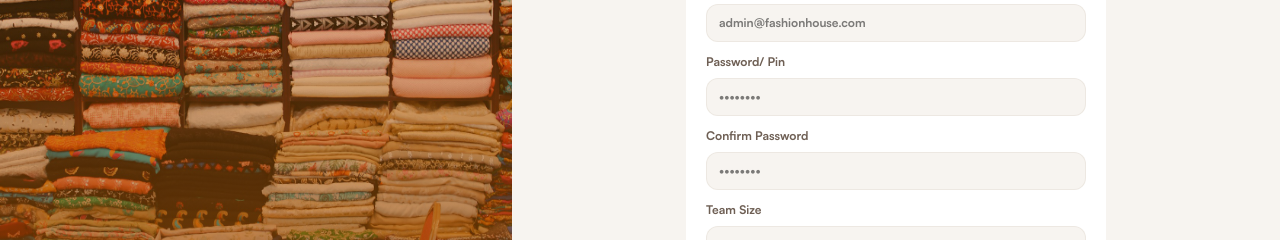
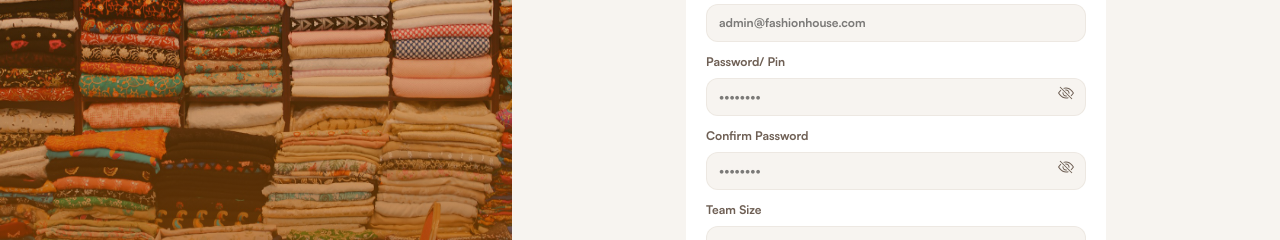
Before and after one commit to samuel-oluwadamisi/atela, a Next.js app: page /signup in a window 1280 px wide. Shown: the part 242-482 px from the top of the page. Built offline with nearby package versions, Linux system fonts and the light colour scheme; no server answers.

Commit message:
feat: added eye icon view and hide password functionality on the signup page for mije

```diff
--- a/src/features/auth/screens/Signup.tsx
+++ b/src/features/auth/screens/Signup.tsx
@@ -3,6 +3,7 @@
 import { useState } from "react";
 import { useSignup } from "../hooks/useAuth";
 import { signupSchema } from "../schema/signupSchema";
+import { BsEye, BsEyeSlash } from "react-icons/bs";
 
 const SignupScreen = () => {
 
@@ -16,6 +17,8 @@
     currency: 'NGN'
   });
   const [formError, setFormError] = useState<string | null >(null)
+  const [showPassword, setShowPassword] = useState(false)
+  const [showConfirmPassword, setShowConfirmPassword] = useState(false);
 
   const router = useRouter();
 
@@ -79,25 +82,53 @@
             className="border border-[#E8E1D999] rounded-xl bg-[#F7F4F0] px-3 py-2.5 w-full mt-2 text-xs font-bold text-black placeholder:text-[rgba(42, 31, 26, 0.5)] placeholder:text-xs placeholder:font-bold focus:outline-none"
           />
 
+
           <p className="text-[#6E5F54] font-bold text-xs mt-3">Password/ Pin</p>
+          <div className="relative">
           <input
           name="password"
             value={form.password}
             onChange={handleChange}
-            type="password"
+            type={showPassword ? 'text' : "password"}
             placeholder="••••••••"
-            className="border border-[#E8E1D999] rounded-xl bg-[#F7F4F0] px-3 py-2.5 w-full mt-2 text-xs font-bold text-black placeholder:text-[rgba(42, 31, 26, 0.5)] placeholder:text-xs placeholder:font-bold focus:outline-none"
+            className=" border border-[#E8E1D999] rounded-xl bg-[#F7F4F0] px-3 py-2.5 w-full mt-2 text-xs font-bold text-black placeholder:text-[rgba(42, 31, 26, 0.5)] placeholder:text-xs placeholder:font-bold focus:outline-none"
           />
+          {showPassword ? (
+    <BsEye
+      className="absolute right-3 top-1/2 -translate-y-1/2 cursor-pointer text-[#6E5F54]"
+      onClick={() => setShowPassword(!showPassword)}
+    />
+  ) : (
+    <BsEyeSlash
+      className="absolute right-3 top-1/2 -translate-y-1/2 cursor-pointer text-[#6E5F54]"
+      onClick={() => setShowPassword(!showPassword)}
+    />
+  )}
+        </div>
 
-          <p className="text-[#6E5F54] font-bold text-xs mt-3">Confirm Password</p>
+
+        <p className="text-[#6E5F54] font-bold text-xs mt-3">Confirm Password</p>
+        <div className="relative">
           <input
           name="confirmPassword"
             value={form.confirmPassword}
             onChange={handleChange}
-            type="password"
+            type={showConfirmPassword ? 'text' : "password"}
             placeholder="••••••••"
             className="border border-[#E8E1D999] rounded-xl bg-[#F7F4F0] px-3 py-2.5 w-full mt-2 text-xs font-bold text-black placeholder:text-[rgba(42, 31, 26, 0.5)] placeholder:text-xs placeholder:font-bold focus:outline-none"
           />
+            {showConfirmPassword ? (
+    <BsEye
+      className="absolute right-3 top-1/2 -translate-y-1/2 cursor-pointer text-[#6E5F54]"
+      onClick={() => setShowConfirmPassword(!showConfirmPassword)}
+    />
+  ) : (
+    <BsEyeSlash
+      className="absolute right-3 top-1/2 -translate-y-1/2 cursor-pointer text-[#6E5F54]"
+      onClick={() => setShowConfirmPassword(!showConfirmPassword)}
+    />
+  )}
+          </div>
 
           <p className="text-[#6E5F54] font-bold text-xs mt-3">Team Size</p>
           <input
```
